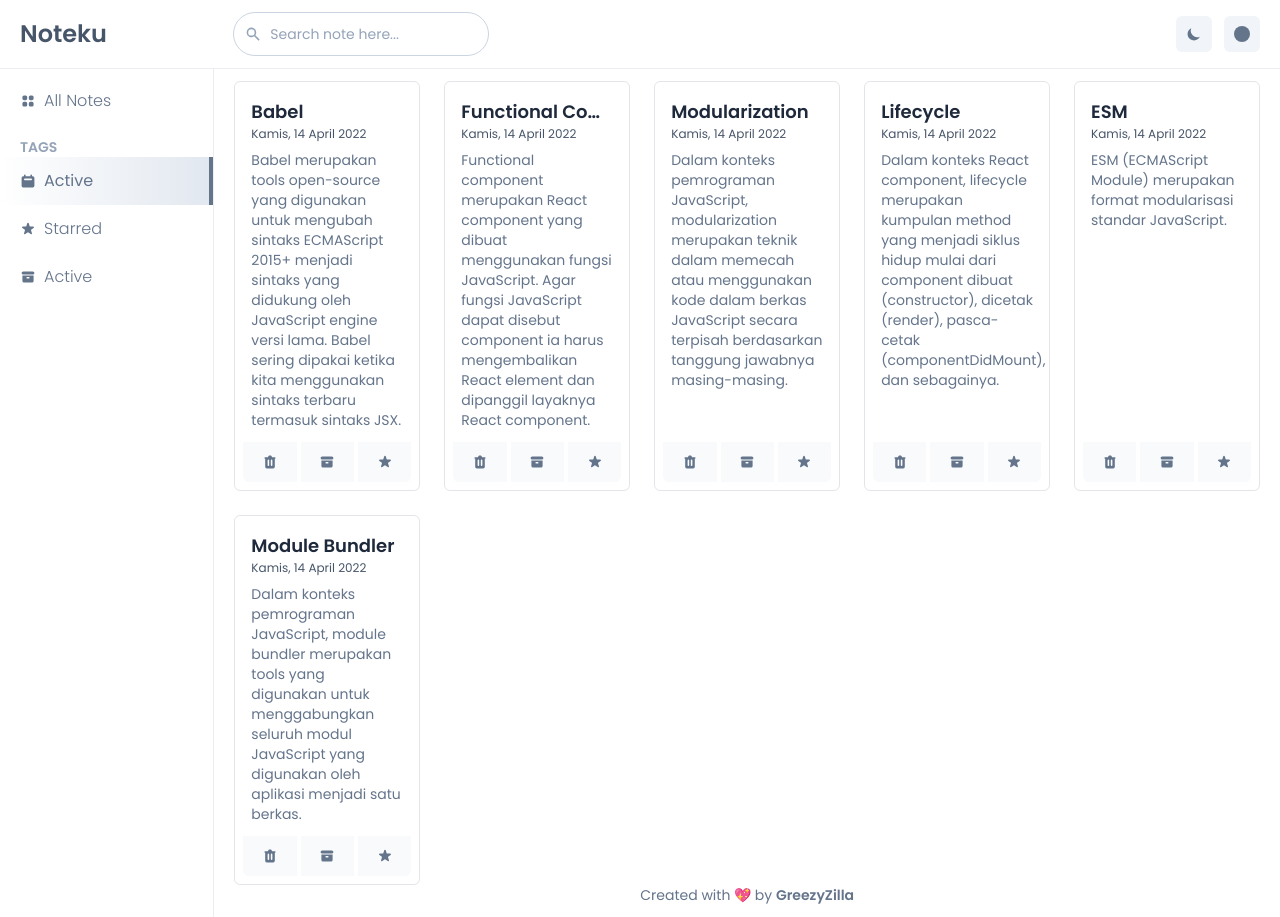
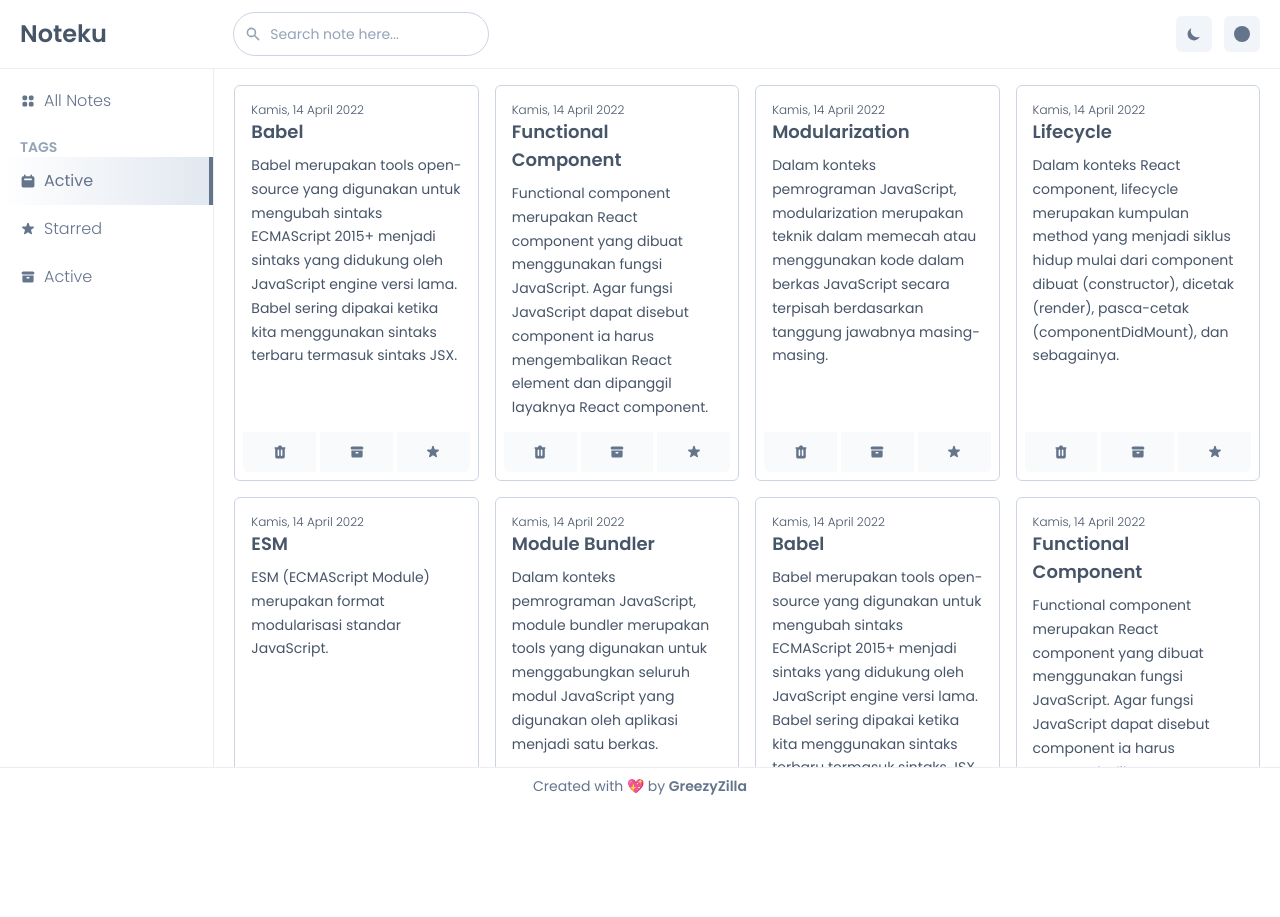
Before and after one commit to greezyzilla/noteku-ts, a React (Vite) app: page /active in a window 1280 px wide. After the commit the page ends 800 px from the top, so only its background shows below. Built offline with nearby package versions, Linux system fonts and the light colour scheme.

Commit message:
style: :art: fix overflowing scroll & footer hierarchy

```diff
--- a/src/components/molecules/note.tsx
+++ b/src/components/molecules/note.tsx
@@ -27,13 +27,13 @@ export default function Note(props : NoteProps) {
   const starButtonClass = ['rounded-br-md', starred ? buttonActiveClass : buttonNormalClass].join(' ');
 
   return (
-    <div key={id} className="flex flex-col gap-2 box-border border border-slate-600/15 hover:ring-4 ring-slate-50 rounded-md">
+    <div key={id} className="flex flex-col gap-2 box-border border border-slate-300 hover:ring-4 ring-slate-100 rounded-md">
       <div className="px-4 pt-4">
-        <h5 className="font-semibold text-slate-800 text-lg truncate">{title}</h5>
-        <p className="text-slate-600 text-xs">{showFormattedDate(createdAt)}</p>
+        <p className="text-slate-600 text-xs font-light">{showFormattedDate(createdAt)}</p>
+        <h5 className="font-semibold text-slate-600 text-lg">{title}</h5>
       </div>
       <div className="h-full flex flex-col justify-between px-2 pb-2">
-        <p className="text-sm text-slate-500 h-fit mb-3 px-2">{body}</p>
+        <p className="text-sm text-slate-600 h-fit mb-3 px-2 font-normal leading-[170%]">{body}</p>
         <div className="flex gap-1">
           <button type="button" onClick={() => onDelete(+id)} className={deleteButtonClass}>
             {icons.trash}
--- a/src/components/organisms/footer.tsx
+++ b/src/components/organisms/footer.tsx
@@ -1,10 +1,10 @@
 export default function Footer() {
   return (
-    <div className="text-center text-sm text-slate-500">
+    <footer className="text-center text-sm text-slate-500 pb-1 pt-2">
       Created with 💖 by&nbsp;
       <a href="https://github.com/greezyzilla" className="font-semibold hover:text-slate-700">
         GreezyZilla
       </a>
-    </div>
+    </footer>
   );
 }
--- a/src/components/organisms/noteList.tsx
+++ b/src/components/organisms/noteList.tsx
@@ -17,7 +17,8 @@ export default function NoteList(props : NoteListProps) {
   ));
 
   return (
-    <div className="grid grid-cols-5 gap-6">
+    <div className="grid grid-cols-4 gap-4 overflow-auto h-full px-5 py-4 box-border w-full">
+      { notesElement }
       { notesElement }
     </div>
   );
--- a/src/components/templates/dashboard.tsx
+++ b/src/components/templates/dashboard.tsx
@@ -9,18 +9,18 @@ interface DashboardProps{
 export default function Dashboard(props : DashboardProps) {
   const { children, placeholder } = props;
   return (
-    <div className="min-h-screen h-screen">
-      <div className="container mx-auto flex flex-col h-full divide-y divide-slate-600/10">
+    <div className="max-h-screen h-screen">
+      <div className="container mx-auto flex flex-col h-full divide-y divide-slate-600/10 box-border">
         <Header placeholder={placeholder} />
-        <div className="grid grid-cols-12 h-full divide-x divide-slate-600/10">
-          <Sidebar />
-          <div className="col-span-10 px-5 py-3 flex flex-col">
-            <main className="h-full">
+        <main className="flex overflow-hidden h-full">
+          <div className="grid grid-cols-12 divide-x divide-slate-600/10 w-full">
+            <Sidebar />
+            <div className="h-full col-span-10 flex overflow-y-auto">
               {children}
-            </main>
-            <Footer />
+            </div>
           </div>
-        </div>
+        </main>
+        <Footer />
       </div>
     </div>
   );
```
